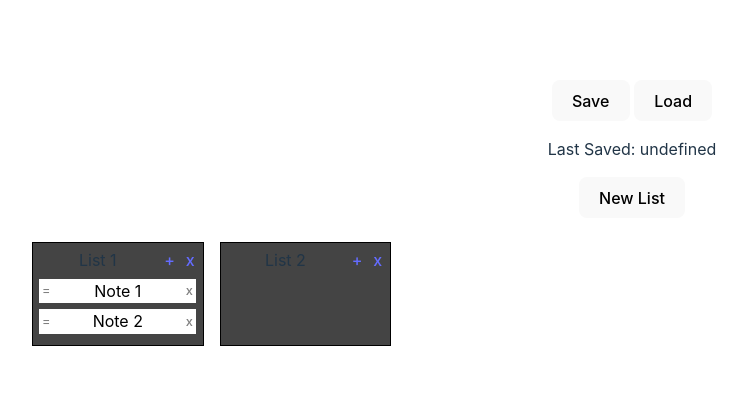
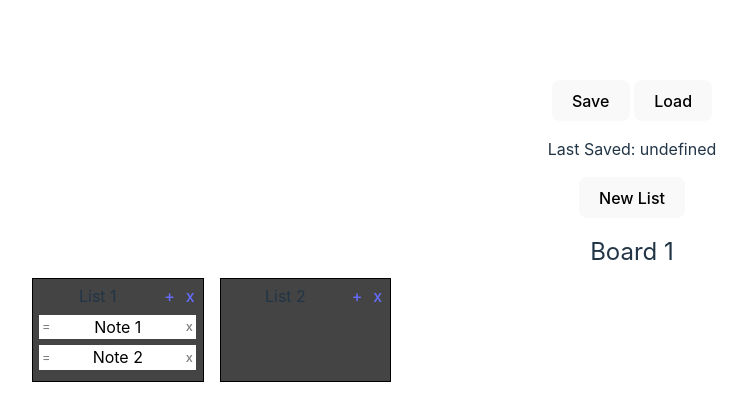
Before and after one commit to conorpbrady/conban, a Svelte app in the folder conban/: page / in a window 1280 px wide. Shown: the top 420 px of the page, without its empty margins (8-755 px from the left). Built offline with nearby package versions, Linux system fonts and the light colour scheme.

Commit message:
add board name

```diff
--- a/conban/src/app.css
+++ b/conban/src/app.css
@@ -81,9 +81,19 @@ div.menu {
 }
 div.board {
   display: flex;
-  flex-direction: row;
+  flex-direction: column;
   min-width: 640px;
 
+}
+div.board-header {
+  width: 30%;
+  margin: auto;
+  outline: 0px solid transparent;
+  font-size: 1.5em;
+}
+div.board-body {
+  display: flex;
+  flex-direction: row;
 }
 div.list {
   border: 1px solid black;
--- a/conban/src/lib/Board.svelte
+++ b/conban/src/lib/Board.svelte
@@ -30,7 +30,12 @@
 </div>
 
 <div class="board">
-{#each $boards[$activeBoardId].lists as list, index (index) }
+  <div class="board-header" contenteditable bind:innerText={$boards[$activeBoardId].name} >
+  </div>
+  <div class="board-body">
+  {#each $boards[$activeBoardId].lists as list, index (index) }
+
 <List id={index} />
 {/each}
+  </div>
 </div>
--- a/conban/src/lib/List.svelte
+++ b/conban/src/lib/List.svelte
@@ -35,7 +35,7 @@
 >
 <div class="list-header">
   <div contenteditable bind:innerText={$boards[$activeBoardId].lists[id].name}
-       style="border: 0px solid transparent; width: 75%;"
+       style="outline: 0px solid transparent; width: 75%;"
        use:focus />
   <span>
     <a href={null} class="add" on:click={addNote}>+</a>
```
